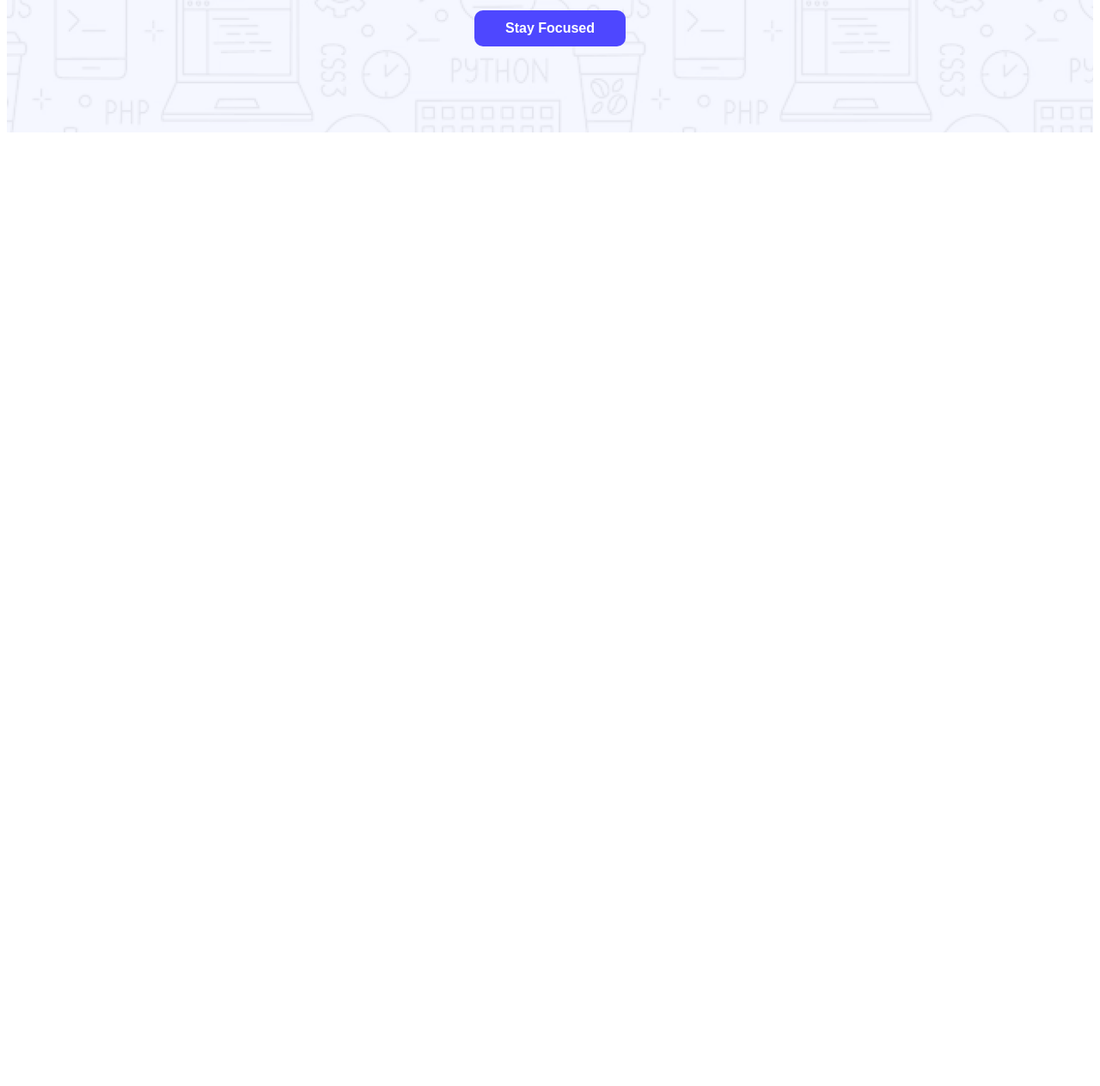
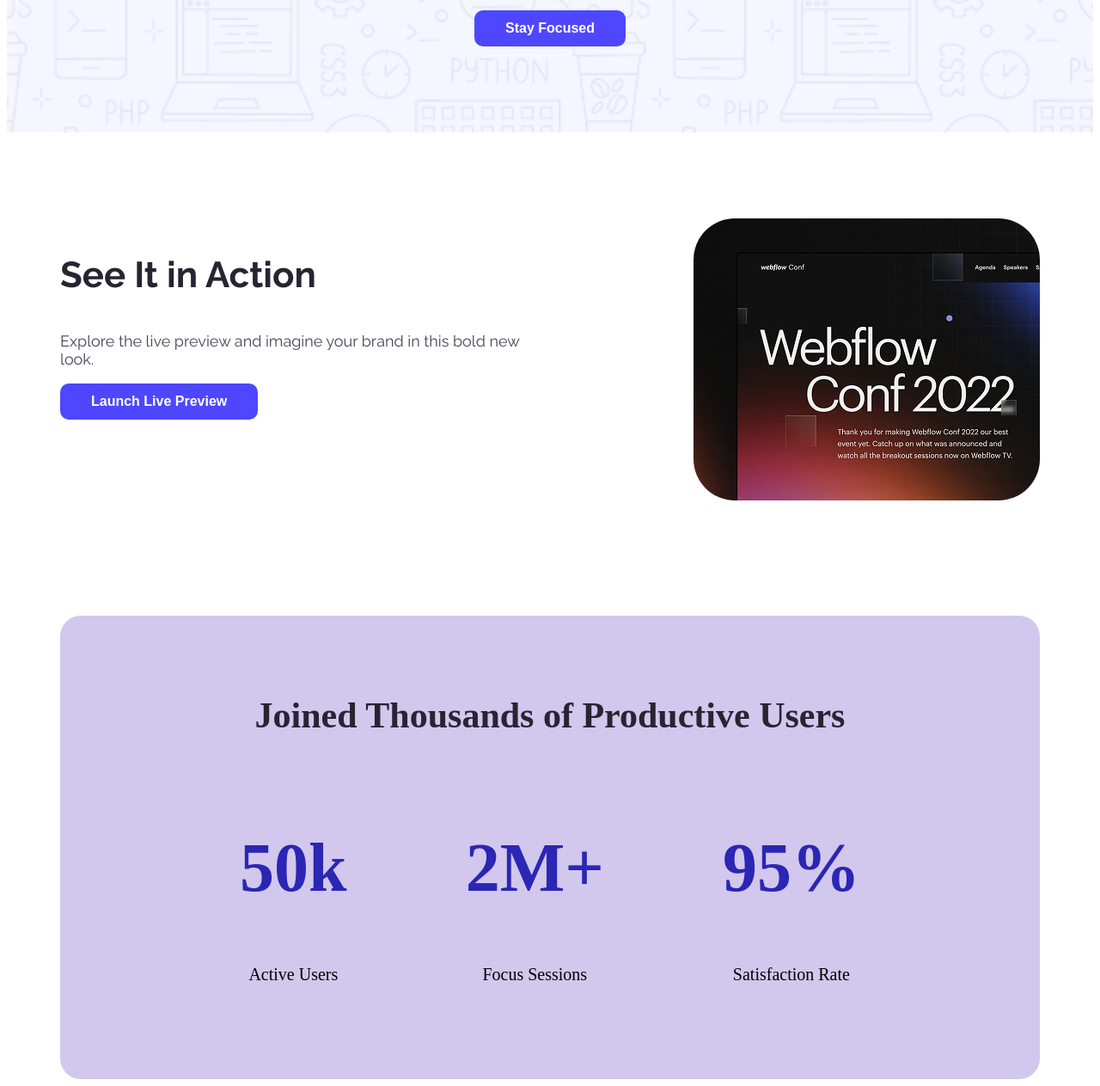
Before and after one commit to devjoydas/joy-s-assignment-01, a plain HTML site: page index.html in a window 1280 px wide. Shown: the part 490-1753 px from the top of the page at 86% size. Before the commit the page ends 800 px from the top, so only its background shows below. Drawn offline with Linux system fonts and the light colour scheme.

Commit message:
added user stats section with key metrics

```diff
--- a/index.html
+++ b/index.html
@@ -25,7 +25,41 @@
         </div>
     </header>
 
-    <main>
+    <main class="main-section secondary-bg">
+        <section class="Action ">
+            <div class="action-contant ">
+                <h3 class="contant-tittle raleway-normal ">See It in Action</h3>
+                <p class="contant-description raleway-normal ">Explore the live preview and imagine your brand in this bold new look.</p>
+                <button class="btn-primary">Launch Live Preview</button>
+
+            </div>
+
+            <div >
+                <img class="action-image" src="image/wc-mini.png" alt="">
+            </div>
+
+        </section>
+
+        <section class="Users center bg-primary2">
+            <h3 class="contant-tittle">Joined Thousands of Productive Users</h3>
+            <div class="user-items">
+                <!-- .user-item*3>h2.user-tittle+p.user-subtittle -->
+                <div class="user-item">
+                    <h2 class="user-tittle">50k</h2>
+                    <p class="user-subtittle">Active Users</p>
+                </div>
+                <div class="user-item">
+                    <h2 class="user-tittle">2M+</h2>
+                    <p class="user-subtittle">Focus Sessions</p>
+                </div>
+                <div class="user-item">
+                    <h2 class="user-tittle">95%</h2>
+                    <p class="user-subtittle">Satisfaction Rate</p>
+                </div>
+            </div>
+
+
+        </section>
 
     </main>
 
--- a/style.css
+++ b/style.css
@@ -78,3 +78,53 @@
 .focused-description{
   margin-bottom: 100px;
 }
+/* action section tittle */
+.Action{
+  display: flex;
+  gap: 200px;
+  align-items: center;
+}
+.contant-tittle{
+  font-weight: bold;
+  font-size: 42px;
+  color: #282432;
+}
+.contant-description{
+  font-size: 18px;
+  color: #4a4557;
+}
+
+.action-image{
+ margin-top:100px;
+ border-radius:48px;
+ border: none;
+}
+
+/* user section */
+.Users{
+  margin-top: 130px;
+  border-radius: 24px;
+  text-align: center;
+  padding: 50px 140px;
+}
+.user-items{
+  display: flex;
+  justify-content: space-around;
+
+}
+.user-item{
+
+}
+.user-tittle{
+  font-weight: bold;
+  font-size: 80px;
+  color: #2B26B3;
+  padding-bottom: 0px;
+
+}
+.user-subtittle{
+  font-size: 20px;
+  color: #000000;
+  padding-top: 0px;
+  padding-bottom: 40px;
+}
```
